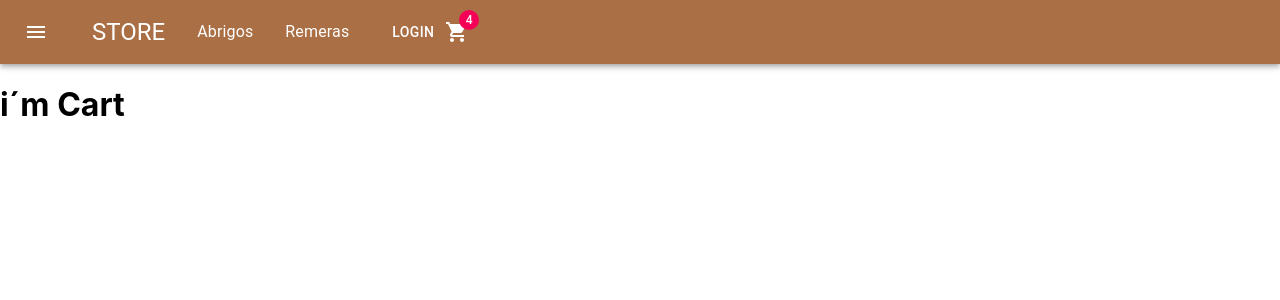
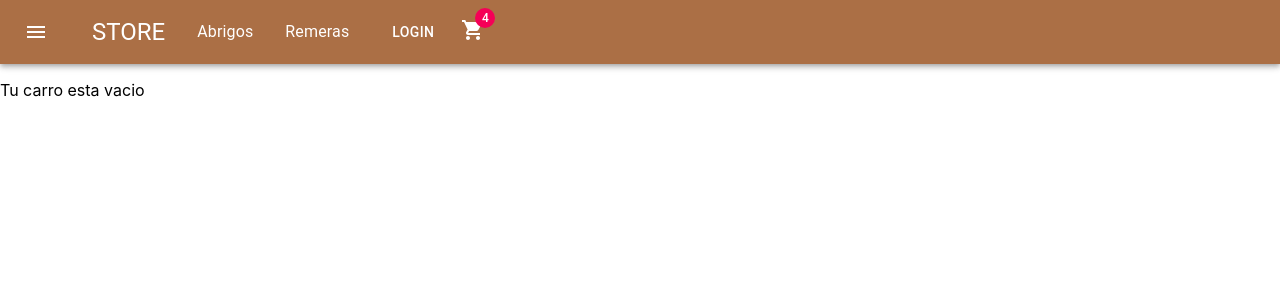
Before and after one commit to RivasMor/rivas_ecommerce, a React (Create React App) app: page /Cart in a window 1280 px wide. Shown: the top 300 px of the page. Built offline with nearby package versions, Linux system fonts and the light colour scheme.

Commit message:
CartContext

```diff
--- a/src/App.js
+++ b/src/App.js
@@ -4,9 +4,11 @@ import ItemListContainer from './components/ItemListContainer';
 import NavBar from './components/NavBar';
 import ItemDetailContainer from './components/ItemDetailContainer';
 import Cart from './components/Cart';
+import CartContextProvider from './components/CartContext';
 
 function App() {
   return (
+    <CartContextProvider>
       <BrowserRouter>
         <NavBar/>
         <Routes>
@@ -16,6 +18,8 @@ function App() {
           <Route path = '/Cart' element = {<Cart/>}/>
         </Routes>
         </BrowserRouter>
+        </CartContextProvider>
+
   );
 }
 export default App;
--- a/src/components/Cart.js
+++ b/src/components/Cart.js
@@ -1,6 +1,20 @@
+import { useContext } from "react";
+import {CartContext}  from './CartContext';
+
 const Cart = () =>{
+    const productsAdd = useContext(CartContext);
     return (
-        <h1>i´m Cart</h1>
+
+        <>
+            {
+
+                productsAdd.cartList.length === 0 ? <p>Tu carro esta vacio</p>
+                :
+                    productsAdd.cartList.map((p) =>
+                        <p>{p.name}</p>
+                    )
+            }
+        </>
     )
 }
 export default Cart;
--- /dev/null
+++ b/src/components/CartContext.js
@@ -0,0 +1,21 @@
+import { createContext, useState } from "react";
+export const CartContext = createContext();
+
+const CartContextProvider = ({children}) =>{
+    const [cartList,setCartList] = useState([]);
+    const addToCart = (producto,cantidad) =>{
+        for (let i=0;i<cantidad;i++){
+            setCartList(oldArray => [...oldArray,producto] );
+        }
+        debugger;
+    }
+    const removeProduct = (id,producto) =>{
+        producto.filter (prod => prod.id == id)
+    }
+    return(
+        <CartContext.Provider value= {{cartList, addToCart}}>
+            {children}
+        </CartContext.Provider>
+    )
+}
+export default CartContextProvider;
--- a/src/components/CartWidget.js
+++ b/src/components/CartWidget.js
@@ -1,9 +1,12 @@
 import ShoppingCartIcon from '@mui/icons-material/ShoppingCart';
 import Badge from "@material-ui/core/Badge";
+import {Link} from  'react-router-dom';
 const CartWidget = () =>{
+
     return (
+
         <Badge color="secondary" badgeContent={4}>
-            <ShoppingCartIcon/>
+            <Link to = '/Cart' style={{textDecoration: 'none', color: 'white'}}><ShoppingCartIcon/></Link>
         </Badge>
 
     )
--- a/src/components/ItemDetail.js
+++ b/src/components/ItemDetail.js
@@ -1,19 +1,21 @@
 import {Card, Button, CardContent, CardMedia, Typography, CardActionArea } from '@mui/material';
 import ItemCount from './ItemCount';
 import {Link} from  'react-router-dom';
-import {useState} from 'react';
+import {useContext, useState} from 'react';
 import ButtonCheckOut from './ButtonCheckOut';
+import {CartContext} from './CartContext';
 const ItemDetail = ({producto}) => {
   const [itemCount, setItemCount] = useState(0);
+  const prueba = useContext(CartContext);
 
   const onAdd = (quantAdd) =>{
-    console.log(quantAdd)
     setItemCount(quantAdd);
-
+    console.log(typeof(quantAdd));
+    prueba.addToCart(producto,quantAdd);
   }
     return(
         <>
-        <Card sx={{ maxWidth: 345}}>
+          <Card sx={{ maxWidth: 345}}>
       <CardActionArea>
         <CardMedia
           component="img"
--- a/src/components/Navbar.js
+++ b/src/components/Navbar.js
@@ -41,8 +41,8 @@ const NavBar = () =>{
                 </MenuItem>
                 <MenuItem>
                 <Button color="inherit" edge="end">Login</Button>
-          <CartWidget/>
                 </MenuItem>
+                <CartWidget/>
 
 
 
```
